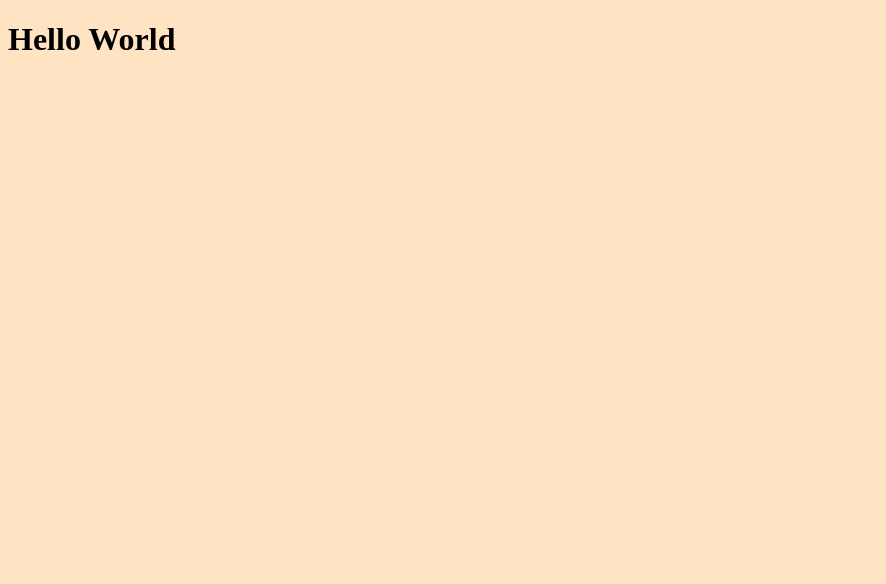
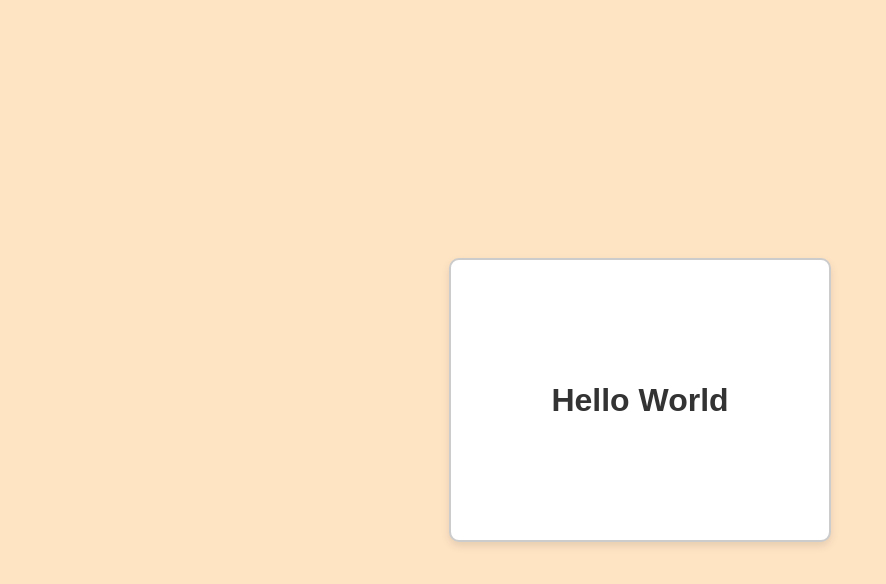
Before and after one commit to P3rXeuS/P3rXeuS.github.io, a plain HTML site: page index.html in a window 1280 px wide. Shown: the whole page, without its empty margins (0-886 px from the left). Drawn offline with Linux system fonts and the light colour scheme.

Commit message:
commit 2

```diff
--- a/index.html
+++ b/index.html
@@ -7,10 +7,36 @@
 </head>
 <style>
     body{
+        font-family: Arial, sans-serif;
         background-color: bisque;
+        margin: 0;
+        padding: 0;
+        display: flex;
+        justify-content: center;
+        align-items: center;
+        height: 100vh;
+    }
+
+    h1{
+        color: #333;
+        align-items: center;
+    }
+
+    .card {
+        border: 2px solid #ccc;
+        border-radius: 10px;
+        padding: 100px;
+        max-width: 800px;
+        background-color: white;
+        box-shadow: 0 4px 8px rgba(0, 0, 0, 0.1);
+        display: flex;
+        justify-content: space-between;
+        align-items: center;
     }
 </style>
 <body>
-    <h1>Hello World</h1>
+    <div class="card">
+        <h1>Hello World</h1>
+    </div>
 </body>
 </html>
```
